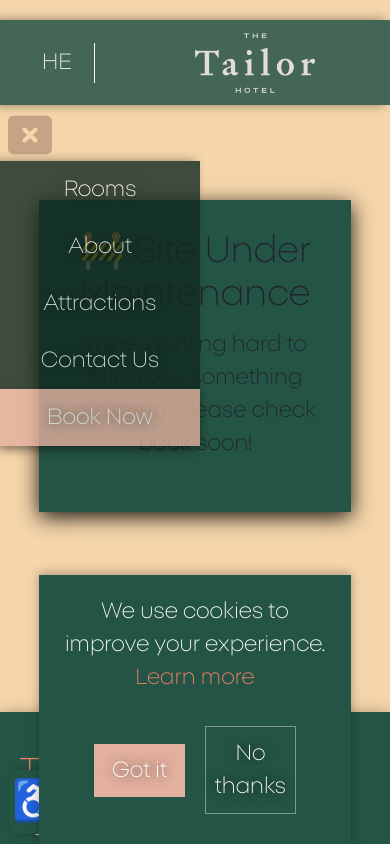
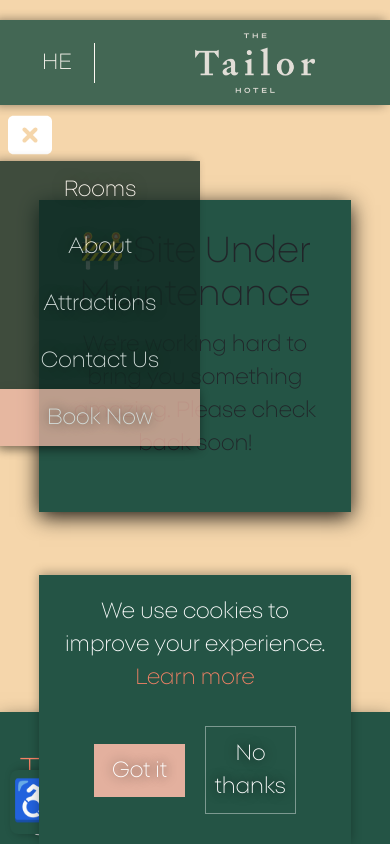
Before and after one commit to TheLordPasta/classicHotel, a React (Create React App) app: page /maintenance in a window 390 px wide. Both pictures are taken after a click on the icon 27 px from the left and 134 px from the top of the page. Shown: the top 844 px of the page. Built offline with nearby package versions, Linux system fonts and the light colour scheme.

Commit message:
changes padding1

```diff
--- a/src/components/mobilenavbar.tsx
+++ b/src/components/mobilenavbar.tsx
@@ -23,7 +23,7 @@ const MobileNavbar: React.FC = () => {
       className="hamburger-menu"
       icon={faBars}
       size="2x"
-      color="#c4a484"
+      color="var(--text-color)"
       onClick={() => setOpened(!opened)}
     />
   );
@@ -32,7 +32,7 @@ const MobileNavbar: React.FC = () => {
       className="close-menu"
       icon={faRectangleXmark}
       size="2x"
-      color="#c4a484"
+      color="var(--text-color)"
       onClick={() => setOpened(!opened)}
     />
   );
```
